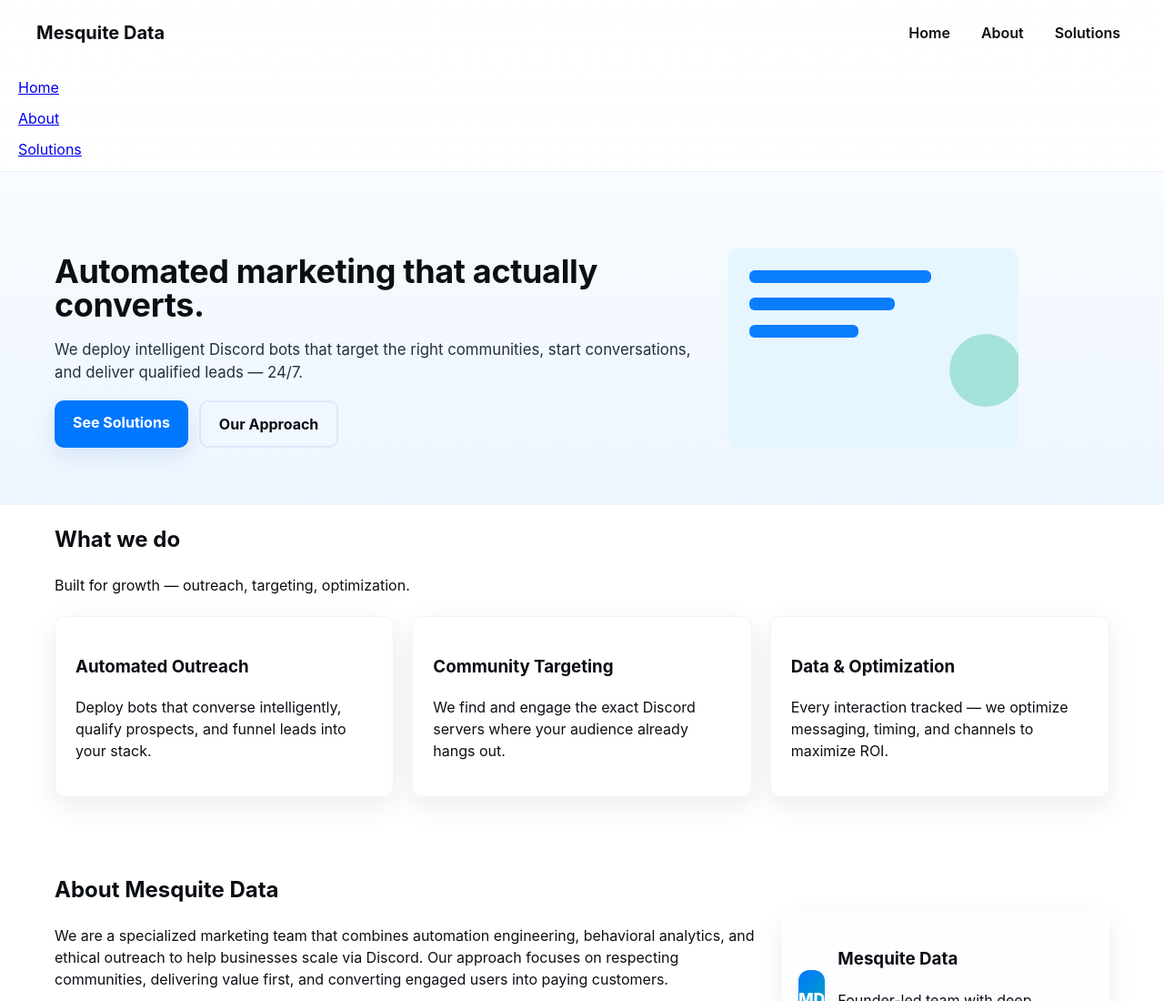
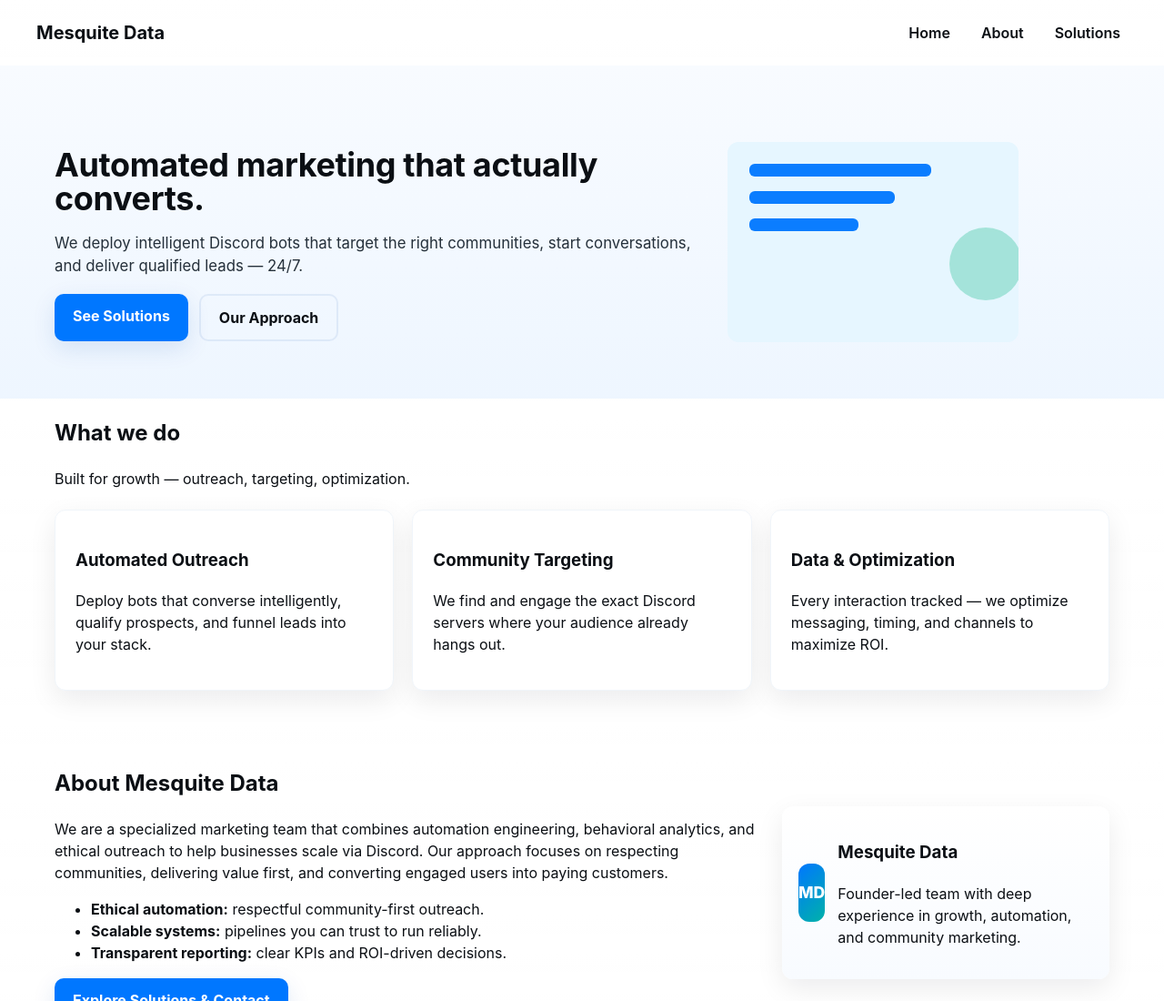
Before and after one commit to cravant/mesquitedata, a plain HTML site: page index.html in a window 1280 px wide. Shown: the top 1100 px of the page at 91% size. Drawn offline with Linux system fonts and the light colour scheme.

Commit message:
Update index.html

```diff
--- a/index.html
+++ b/index.html
@@ -22,14 +22,6 @@
         ☰
       </button>
     </div>
-
-    <!-- small mobile nav -->
-    <div id="mobile-menu" class="mobile-menu" hidden>
-      <a href="index.html">Home</a>
-      <a href="index.html#about">About</a>
-      <a href="solutions.html">Solutions</a>
-    </div>
-  </header>
 
   <!-- HERO -->
   <main>
```
